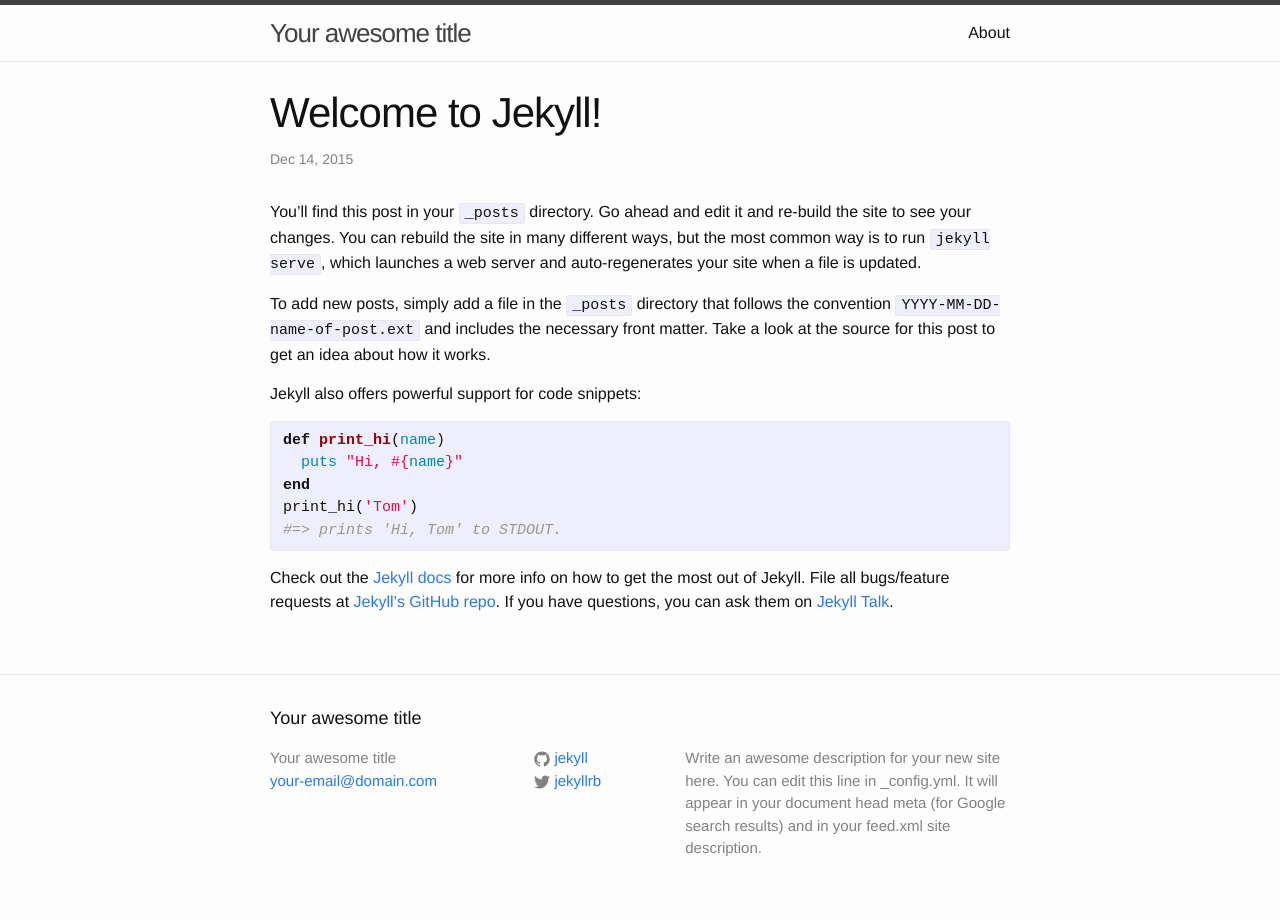
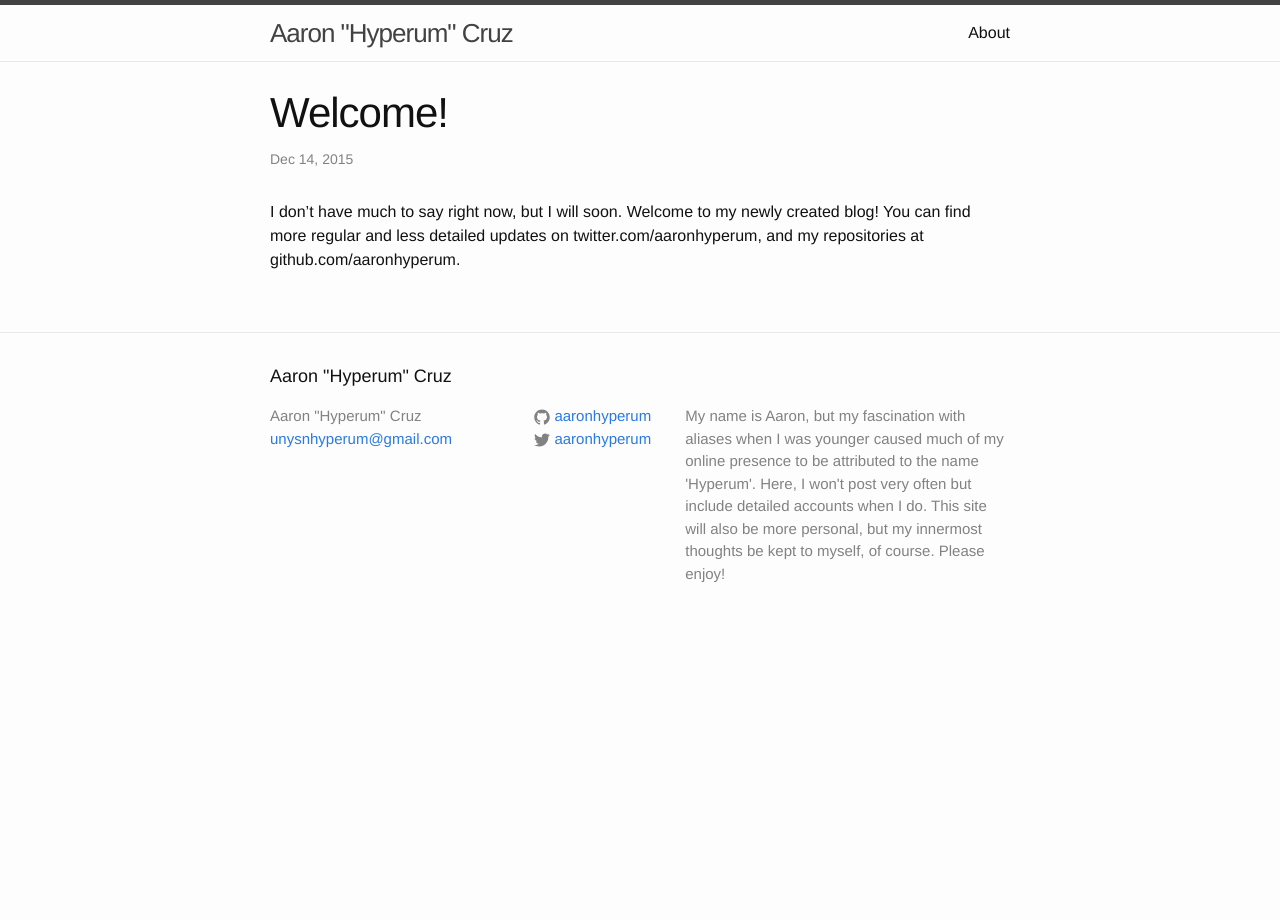
Before and after one commit to aaronhyperum/aaronhyperum.github.io, a Jekyll site: the page built from _posts/2015-12-14-welcome-to-jekyll.markdown, in a window 1280 px wide. Built offline with Jekyll 4.4.1, drawn with Linux system fonts in a browser that asks for light colours.

Commit message:
Added Welcome post.

```diff
--- a/_config.yml
+++ b/_config.yml
@@ -6,16 +6,18 @@
 # 'jekyll serve'. If you change this file, please restart the server process.
 
 # Site settings
-title: Your awesome title
-email: your-email@domain.com
+title: Aaron "Hyperum" Cruz
+email: unysnhyperum@gmail.com
 description: > # this means to ignore newlines until "baseurl:"
-  Write an awesome description for your new site here. You can edit this
-  line in _config.yml. It will appear in your document head meta (for
-  Google search results) and in your feed.xml site description.
+  My name is Aaron, but my fascination with aliases when I was younger caused
+  much of my online presence to be attributed to the name 'Hyperum'. Here, I
+  won't post very often but include detailed accounts when I do. This site will
+  also be more personal, but my innermost thoughts be kept to myself, of
+  course. Please enjoy!
 baseurl: "" # the subpath of your site, e.g. /blog
-url: "http://yourdomain.com" # the base hostname & protocol for your site
-twitter_username: jekyllrb
-github_username:  jekyll
+url: "http://aaronhyperum.github.io" # the base hostname & protocol for your site
+twitter_username: aaronhyperum
+github_username:  aaronhyperum
 
 # Build settings
 markdown: kramdown
--- a/_posts/2015-12-14-welcome-to-jekyll.markdown
+++ b/_posts/2015-12-14-welcome-to-jekyll.markdown
@@ -1,25 +1,9 @@
 ---
 layout: post
-title:  "Welcome to Jekyll!"
+title:  "Welcome!"
 date:   2015-12-14 20:22:21 +0800
-categories: jekyll update
+categories: update
 ---
-You’ll find this post in your `_posts` directory. Go ahead and edit it and re-build the site to see your changes. You can rebuild the site in many different ways, but the most common way is to run `jekyll serve`, which launches a web server and auto-regenerates your site when a file is updated.
-
-To add new posts, simply add a file in the `_posts` directory that follows the convention `YYYY-MM-DD-name-of-post.ext` and includes the necessary front matter. Take a look at the source for this post to get an idea about how it works.
-
-Jekyll also offers powerful support for code snippets:
-
-{% highlight ruby %}
-def print_hi(name)
-  puts "Hi, #{name}"
-end
-print_hi('Tom')
-#=> prints 'Hi, Tom' to STDOUT.
-{% endhighlight %}
-
-Check out the [Jekyll docs][jekyll-docs] for more info on how to get the most out of Jekyll. File all bugs/feature requests at [Jekyll’s GitHub repo][jekyll-gh]. If you have questions, you can ask them on [Jekyll Talk][jekyll-talk].
-
-[jekyll-docs]: http://jekyllrb.com/docs/home
-[jekyll-gh]:   https://github.com/jekyll/jekyll
-[jekyll-talk]: https://talk.jekyllrb.com/
+I don't have much to say right now, but I will soon. Welcome to my newly
+created blog! You can find more regular and less detailed updates on
+twitter.com/aaronhyperum, and my repositories at github.com/aaronhyperum.
```
Also changed, not shown: about.md (+6 -7 lines).
